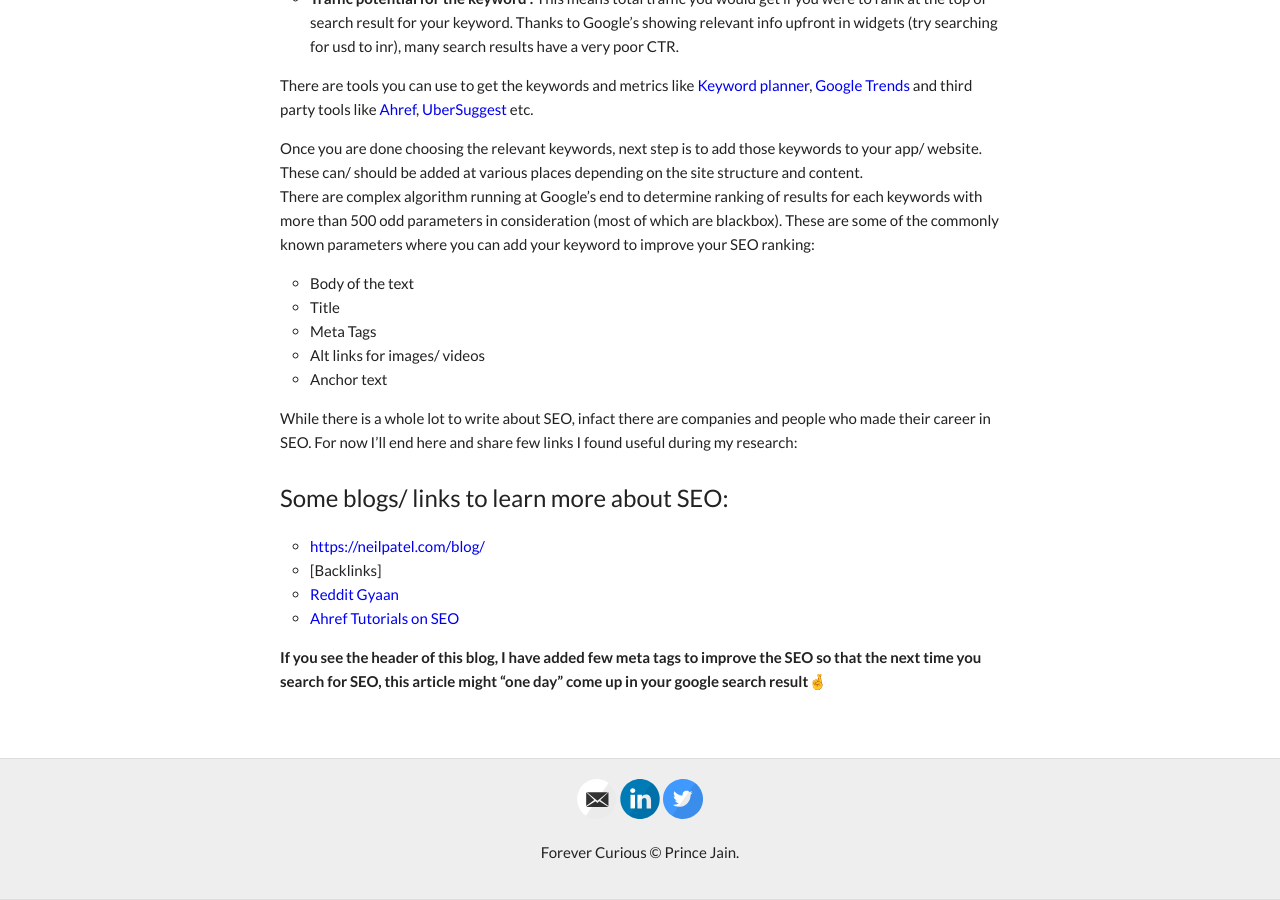
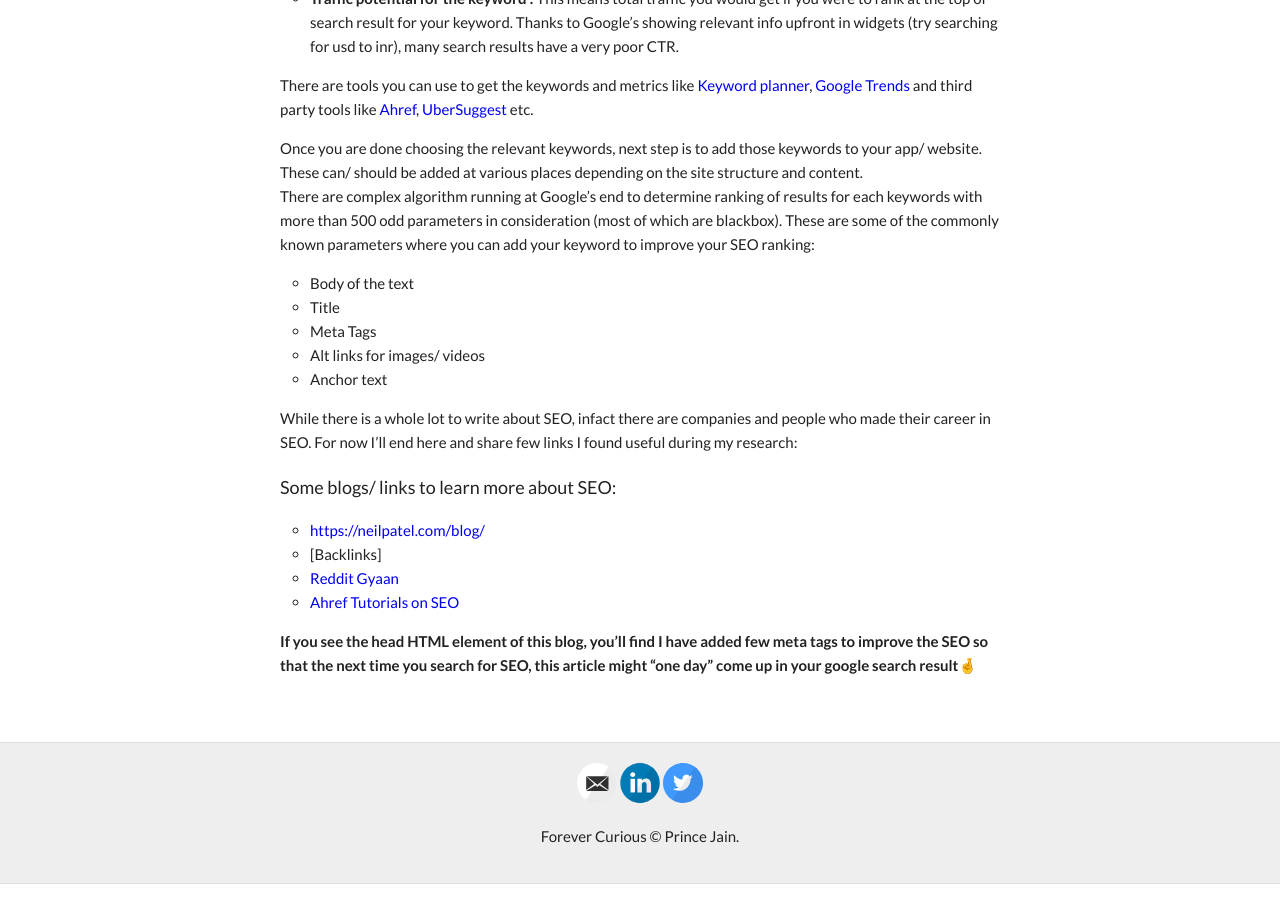
Before and after one commit to product-noob/product-noob.github.io, a Jekyll site: the page built from _posts/2021-08-15-Demystifying : SEO.md, in a window 1280 px wide and 900 px high, scrolled down 2736 px. Built offline with Jekyll 4.4.1, drawn with Linux system fonts in a browser that asks for light colours.

Commit message:
Update 2021-08-15-Demystifying : SEO.md

```diff
--- a/_posts/2021-08-15-Demystifying : SEO.md
+++ b/_posts/2021-08-15-Demystifying : SEO.md
@@ -64,11 +64,11 @@ These are some of the commonly known parameters where you can add your keyword t
 
 While there is a whole lot to write about SEO, infact there are companies and people who made their career in SEO. For now I'll end here and share few links I found useful during my research:
 
-### Some blogs/ links to learn more about SEO:
+##### Some blogs/ links to learn more about SEO:
 
 - [https://neilpatel.com/blog/](https://neilpatel.com/blog/)
 - [Backlinks]
 - [Reddit Gyaan](https://www.reddit.com/r/SEO/comments/2y1r8z/rseo_sucks_lately_i_want_to_make_it_better_here/)
 - [Ahref Tutorials on SEO](https://www.youtube.com/playlist?list=PLvJ_dXFSpd2vk6rQ4Rta5MhDIRmakFbp6)
 
-**If you see the header of this blog, I have added few meta tags to improve the SEO so that the next time you search for SEO, this article might “one day” come up in your google search result🤞**
+**If you see the head HTML element of this blog, you'll find I have added few meta tags to improve the SEO so that the next time you search for SEO, this article might “one day” come up in your google search result🤞**
```
